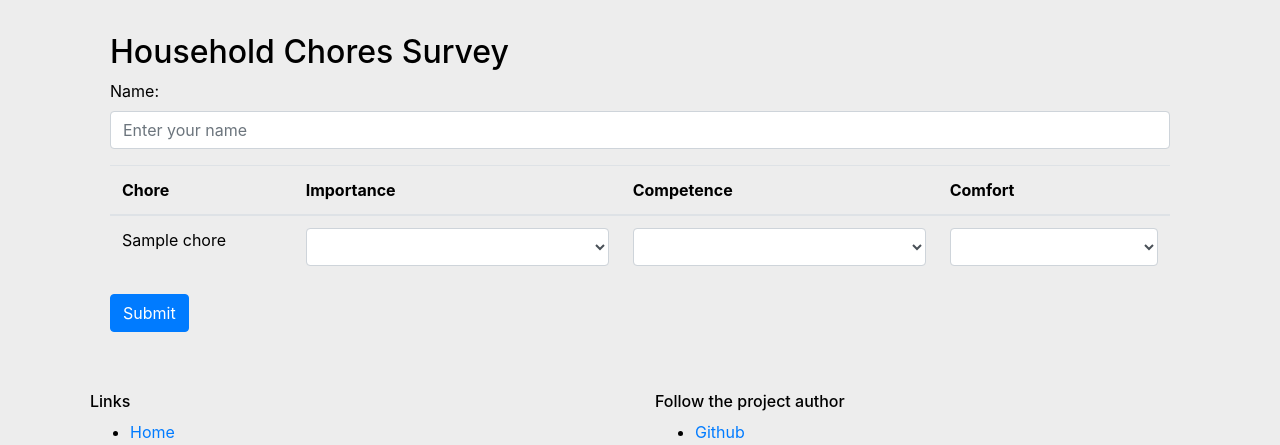
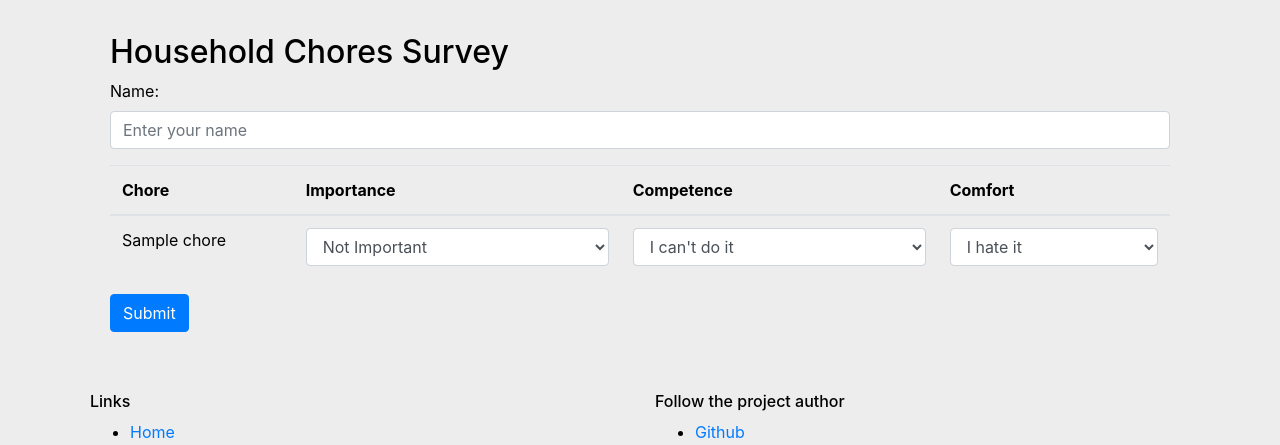
Before and after one commit to JonathanMcCormickJr/chores-assignment-system, a Flask app: template templates/survey.html in a window 1280 px wide. Shown: the part 231-676 px from the top of the page. Run offline with Flask 2, Linux system fonts and the light colour scheme; the template is opened without the code that fills it: most values are stand-ins (such as "Sample title", 1, 10 or a date in 2020); some libraries are stand-ins or nearby versions.

Commit message:
Update survey.html
Add random values for when debugging. This will come in handy later on.

```diff
--- a/templates/survey.html
+++ b/templates/survey.html
@@ -10,7 +10,7 @@
   <form>
     <div class="form-group">
       <label for="name">Name:</label>
-      <input type="text" class="form-control" id="name" placeholder="Enter your name" required>
+      <input type="text" class="form-control" id="name" placeholder="Enter your name" required {% if DEBUG %} value="{{ random_name }}" {% endif %}>
     </div>
     <table class="table">
       <thead>
@@ -26,31 +26,34 @@
         <tr>
           <td>{{ chore }}</td>
           <td>
-            <select class="form-control" required>
-              <option value="" disabled selected hidden> </option>
-              <option value="not_important">Not Important</option>
-              <option value="somewhat_important">Somewhat Important</option>
-              <option value="important">Important</option>
-              <option value="very_important">Very Important</option>
+            <select id="importance_select" class="form-control" required {% if DEBUG %} value="{{ random_importance }}" {% endif %}>
+                <option value="" disabled {% if not random_importance %}selected{% endif %} hidden> </option>
+                <option value="not_important" {% if random_importance == "not_important" %}selected{% endif %}>Not Important</option>
+                <option value="somewhat_important" {% if random_importance == "somewhat_important" %}selected{% endif %}>Somewhat Important</option>
+                <option value="important" {% if random_importance == "important" %}selected{% endif %}>Important</option>
+                <option value="very_important" {% if random_importance == "very_important" %}selected{% endif %}>Very Important</option>
             </select>
+
           </td>
           <td>
-            <select class="form-control" required>
-              <option value="" disabled selected hidden> </option>
-              <option value="cant_do_it">I can't do it</option>
-              <option value="need_help">I can do it with help</option>
-              <option value="can_do_it_easily">I can do it with ease</option>
+            <select id="competence_select" class="form-control" required {% if DEBUG %} value="{{ random_competence }}" {% endif %}>
+                <option value="" disabled {% if not random_competence %}selected{% endif %} hidden> </option>
+                <option value="cant_do_it" {% if random_competence == "cant_do_it" %}selected{% endif %}>I can't do it</option>
+                <option value="need_help" {% if random_competence == "need_help" %}selected{% endif %}>I can do it with help</option>
+                <option value="can_do_it_easily" {% if random_competence == "can_do_it_easily" %}selected{% endif %}>I can do it with ease</option>
             </select>
+
           </td>
           <td>
-            <select class="form-control" required>
-              <option value="" disabled selected hidden> </option>
-              <option value="hate_it">I hate it</option>
-              <option value="dont_like_it">I don't like it</option>
-              <option value="neutral">I'm neutral</option>
-              <option value="like_it">I like it</option>
-              <option value="love_it">I love it</option>
+            <select id="comfort_select" class="form-control" required {% if DEBUG %} value="{{ random_comfort }}" {% endif %}>
+                <option value="" disabled {% if not random_comfort %}selected{% endif %} hidden> </option>
+                <option value="hate_it" {% if random_comfort == "hate_it" %}selected{% endif %}>I hate it</option>
+                <option value="dont_like_it" {% if random_comfort == "dont_like_it" %}selected{% endif %}>I don't like it</option>
+                <option value="neutral" {% if random_comfort == "neutral" %}selected{% endif %}>I'm neutral</option>
+                <option value="like_it" {% if random_comfort == "like_it" %}selected{% endif %}>I like it</option>
+                <option value="love_it" {% if random_comfort == "love_it" %}selected{% endif %}>I love it</option>
             </select>
+
           </td>
         </tr>
         {% endfor %}
```
